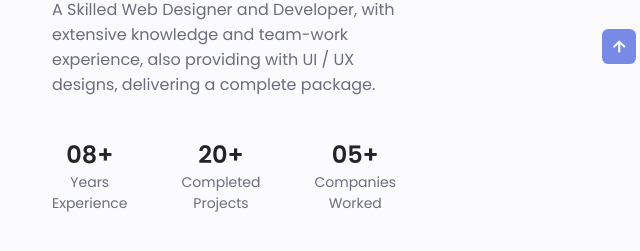
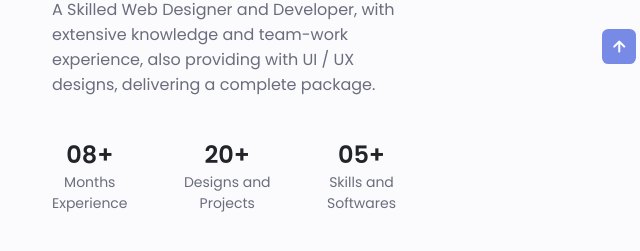
Before and after one commit to Nitin-Arya/Nitin-Arya-Portfolio, a plain HTML site: page index.html in a window 1280 px wide. Shown: the part 896-1147 px from the top of the page, 628-1268 px from the left. Drawn offline with nearby package versions, Linux system fonts and the light colour scheme.

Commit message:
Written Content Added

```diff
--- a/index.html
+++ b/index.html
@@ -175,7 +175,7 @@
               <div>
                 <span class="about__info-title">08+</span>
                 <span class="about__info-name"
-                  >Years <br />
+                  >Months <br />
                   Experience</span
                 >
               </div>
@@ -183,7 +183,7 @@
               <div>
                 <span class="about__info-title">20+</span>
                 <span class="about__info-name"
-                  >Completed <br />
+                  >Designs and <br />
                   Projects</span
                 >
               </div>
@@ -191,8 +191,8 @@
               <div>
                 <span class="about__info-title">05+</span>
                 <span class="about__info-name"
-                  >Companies <br />
-                  Worked</span
+                  >Skills and <br />
+                  Softwares</span
                 >
               </div>
             </div>
```
